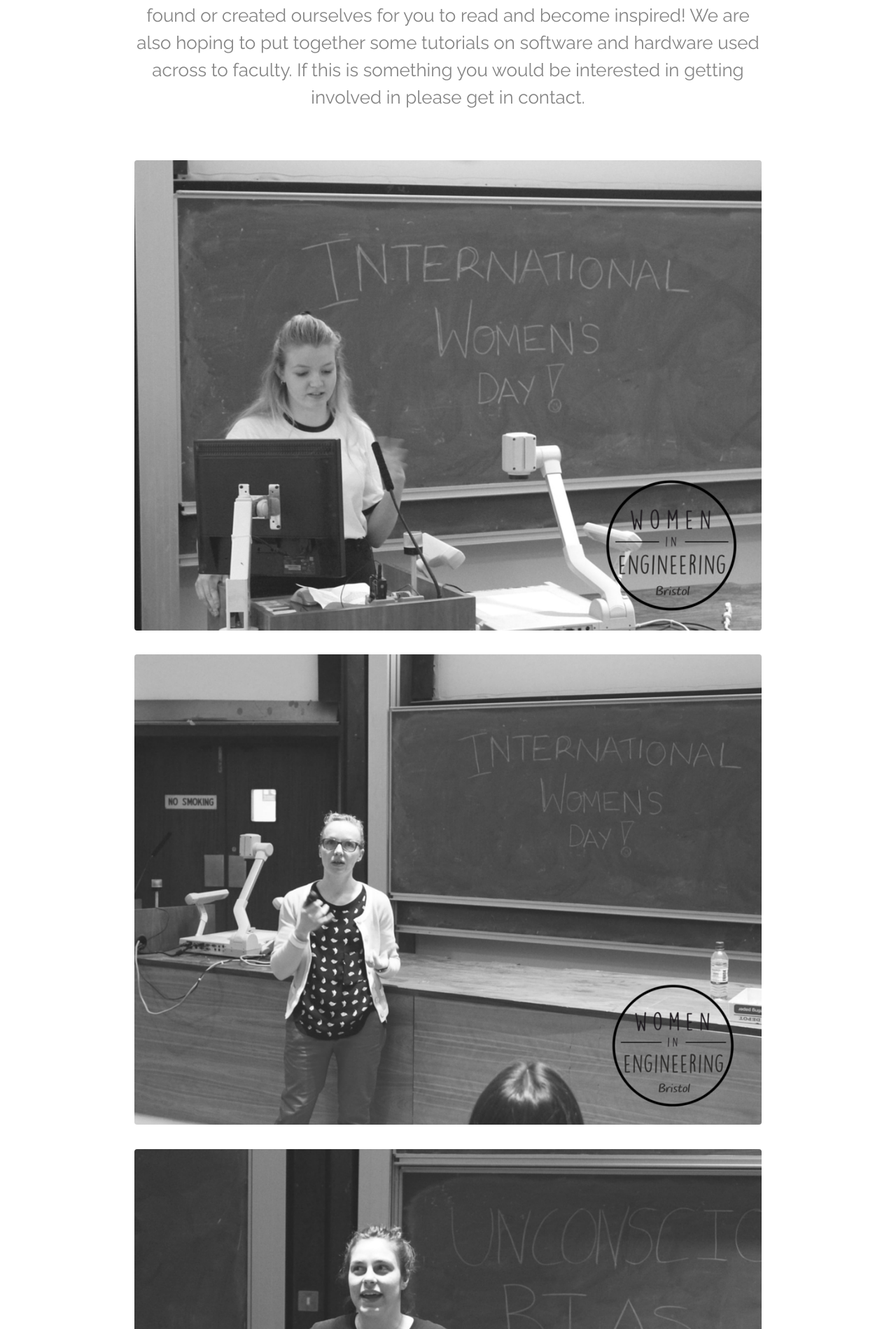
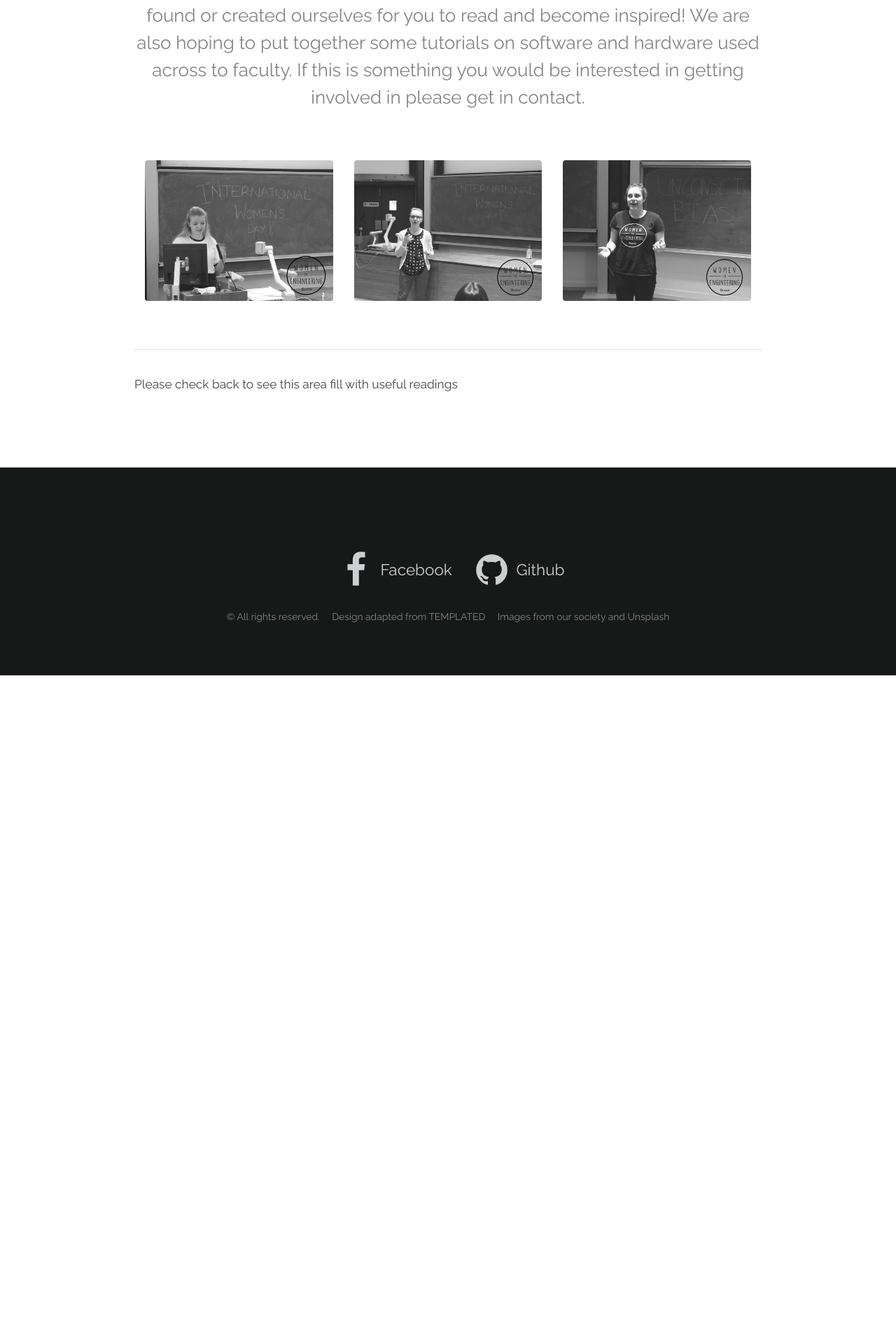
Before and after one commit to aatina/wiebristol.github.io, a Jekyll site: the page built from resources.md, in a window 1280 px wide. Shown: the part 329-2228 px from the top of the page at 70% size. Built offline with Jekyll 4.4.1, drawn with Linux system fonts in a browser that asks for light colours; after the commit the page ends 1294 px from its top, so only the background shows below that.

Commit message:
Cleanup: SCSS
Reduction of duplicated styles.
Simplification and refactoring to try to improve clarity / maintainability.

```diff
--- a/_includes/image
+++ b/_includes/image
@@ -1,3 +1,3 @@
-{% if include.page_fitted %}<span class="image fit">{% endif %}
+{% if include.full_width %}<span class="image fit">{% endif %}
 <img src="{{ "/images/" | prepend: site.base_url | append: include.image }}" alt="{{ include.alt }}" />
-{% if include.page_fitted %}</span>{% endif %}
+{% if include.full_width %}</span>{% endif %}
--- a/_layouts/page.html
+++ b/_layouts/page.html
@@ -7,7 +7,7 @@ layout: default
     {% include /partials/major-heading headline=page.headline strapline=page.strapline %}
 
     {% if page.image %}
-      {% include image image=page.image page_fitted=true %}
+      {% include image image=page.image full_width=true %}
     {% endif %}
 
     {{ content }}
--- a/_sass/_base.scss
+++ b/_sass/_base.scss
@@ -2,7 +2,7 @@
  * Reset some basic elements
  */
 body, h1, h2, h3, h4, h5, h6,
-p, blockquote, pre, hr,
+p, pre,
 dl, dd, ol, ul, figure {
     margin: 0;
     padding: 0;
@@ -32,16 +32,12 @@ body {
   	min-width: 365px;
 }
 
-
-
-/**
- * Set `margin-bottom` to maintain vertical rhythm
- */
-h1, h2, h3, h4, h5, h6,
-p, blockquote, pre,
-ul, ol, dl, figure,
-%vertical-rhythm {
-    margin-bottom: $spacing-unit / 2;
+body, input, select, textarea {
+	color: $text-color;
+	font-family: "Raleway", Helvetica, sans-serif;
+	font-size: 13pt;
+	font-weight: 400;
+	line-height: 1.65em;
 }
 
 
@@ -107,7 +103,6 @@ blockquote {
     color: $grey-color;
     font-size: 18px;
     letter-spacing: -1px;
-    font-style: italic;
     border-left: solid 4px rgba(144, 144, 144, 0.25);
   	font-style: italic;
   	margin: 0 0 2em 0;
@@ -148,13 +143,19 @@ code {
 }
 
 code {
-    padding: 1px 5px;
+  	background: rgba(144, 144, 144, 0.075);
+  	border-radius: 4px;
+  	border: solid 1px rgba(144, 144, 144, 0.25);
+  	font-family: "Courier New", monospace;
+  	font-size: 0.9em;
+  	margin: 0 0.25em;
+  	padding: 0.25em 0.65em;
 }
 
 pre {
     padding: 8px 12px;
     overflow-x: auto;
-    -webkit-overflow-scrolling: touch;
+  	-webkit-overflow-scrolling: touch;
   	font-family: "Courier New", monospace;
   	font-size: 0.9em;
   	margin: 0 0 2em 0;
@@ -191,3 +192,68 @@ pre {
         clear: both;
     }
 }
+
+
+
+strong, b {
+	color: #474747;
+	font-weight: 700;
+}
+
+em, i {
+	font-style: italic;
+}
+
+p {
+	margin: 0 0 2em 0;
+}
+
+h1, h2, h3, h4, h5, h6 {
+	color: #474747;
+	font-weight: 700;
+	line-height: 1.5em;
+	margin: 0 0 1em 0;
+
+  a {
+    color: inherit;
+  }
+}
+
+h2 {
+	font-size: 1.75em;
+}
+
+h3 {
+	font-size: 1.35em;
+}
+
+h4 {
+	font-size: 1.1em;
+}
+
+h5 {
+	font-size: 0.9em;
+}
+
+h6 {
+	font-size: 0.7em;
+}
+
+sub {
+	font-size: 0.8em;
+	position: relative;
+	top: 0.5em;
+}
+
+sup {
+	font-size: 0.8em;
+	position: relative;
+	top: -0.5em;
+}
+
+hr {
+	border: 0;
+	border-bottom: solid 1px rgba(144, 144, 144, 0.25);
+	margin: 2em 0;
+  padding: 0;
+}
--- a/_sass/_style.scss
+++ b/_sass/_style.scss
@@ -3,122 +3,12 @@
 @import url(http://fonts.googleapis.com/css?family=Raleway:700,400);
 
 /*
-	Transit by TEMPLATED
+	Adapted from Transit by TEMPLATED
 	templated.co @templatedco
 	Released for free under the Creative Commons Attribution 3.0 license (templated.co/license)
 */
 
-/* Basic */
-
-body {
-	background: #fff;
-}
-
-body, input, select, textarea {
-	color: #444;
-	font-family: "Raleway", Helvetica, sans-serif;
-	font-size: 13pt;
-	font-weight: 400;
-	line-height: 1.65em;
-}
-
-strong, b {
-	color: #474747;
-	font-weight: 700;
-}
-
-em, i {
-	font-style: italic;
-}
-
-p {
-	margin: 0 0 2em 0;
-}
-
-h1, h2, h3, h4, h5, h6 {
-	color: #474747;
-	font-weight: 700;
-	line-height: 1.5em;
-	margin: 0 0 1em 0;
-
-  a {
-    color: inherit;
-  }
-}
-
-h2 {
-	font-size: 1.75em;
-}
-
-h3 {
-	font-size: 1.35em;
-}
-
-h4 {
-	font-size: 1.1em;
-}
-
-h5 {
-	font-size: 0.9em;
-}
-
-h6 {
-	font-size: 0.7em;
-}
-
-sub {
-	font-size: 0.8em;
-	position: relative;
-	top: 0.5em;
-}
-
-sup {
-	font-size: 0.8em;
-	position: relative;
-	top: -0.5em;
-}
-
-hr {
-	border: 0;
-	border-bottom: solid 1px rgba(144, 144, 144, 0.25);
-	margin: 2em 0;
-}
-
-blockquote {
-	border-left: solid 4px rgba(144, 144, 144, 0.25);
-	font-style: italic;
-	margin: 0 0 2em 0;
-	padding: 0.5em 0 0.5em 2em;
-}
-
-code {
-	background: rgba(144, 144, 144, 0.075);
-	border-radius: 4px;
-	border: solid 1px rgba(144, 144, 144, 0.25);
-	font-family: "Courier New", monospace;
-	font-size: 0.9em;
-	margin: 0 0.25em;
-	padding: 0.25em 0.65em;
-}
-
-pre {
-	-webkit-overflow-scrolling: touch;
-	font-family: "Courier New", monospace;
-	font-size: 0.9em;
-	margin: 0 0 2em 0;
-
-  code {
-		display: block;
-		line-height: 1.75em;
-		padding: 1em 1.5em;
-		overflow-x: auto;
-	}
-}
-
-
-
 /* Section/Article */
-
 header {
   p {
     color: #858585;
@@ -174,7 +64,6 @@ header {
 
 
 /* Button */
-
 input[type="submit"],
 input[type="reset"],
 input[type="button"],
@@ -275,8 +164,9 @@ input[type="button"],
 	}
 }
 
+
+
 /* Icon */
-
 .icon {
 	text-decoration: none;
 	border-bottom: none;
@@ -380,188 +270,191 @@ input[type="button"],
   }
 }
 
+
+
 /* Image */
-
 .image {
   border-radius: 4px;
   border: 0;
   display: inline-block;
   position: relative;
-	}
 
-		.image img {
+  img {
     border-radius: 4px;
     display: block;
   }
 
-		.image.left {
+  &.left {
     float: left;
     padding: 0 1.5em 1em 0;
     top: 0.25em;
   }
 
-		.image.right {
+  &.right {
     float: right;
     padding: 0 0 1em 1.5em;
     top: 0.25em;
   }
 
-		.image.left, .image.right {
+  &.left, &.right {
     max-width: 40%;
+
+    img, img {
+      width: 100%;
+    }
   }
 
-			.image.left img, .image.right img {
-				width: 100%;
-			}
-
-		.image.fit {
+  &.fit {
     display: block;
     margin: 0 0 2em 0;
     width: 100%;
+
+    img {
+      width: 100%;
+    }
+  }
 }
 
-			.image.fit img {
-				width: 100%;
-			}
+
 
 /* List */
-
 ol {
   list-style: decimal;
   margin: 0 0 2em 0;
   padding-left: 1.25em;
+
+  li {
+    padding-left: 0.25em;
   }
-
-		ol li {
-			padding-left: 0.25em;
 }
 
 ul {
   list-style: disc;
   margin: 0 0 2em 0;
   padding-left: 1em;
-	}
 
-		ul li {
+  li {
     padding-left: 0.5em;
   }
 
-		ul.alt {
+  &.alt {
     list-style: none;
     padding-left: 0;
-		}
 
-			ul.alt li {
+    li {
       border-top: solid 1px rgba(144, 144, 144, 0.25);
       padding: 0.5em 0;
-			}
 
-				ul.alt li:first-child {
+      &:first-child {
         border-top: 0;
         padding-top: 0;
       }
+    }
+  }
 
-		ul.unstyled {
+  &.unstyled {
     list-style: none;
     padding-left: 0;
+
+    & li {
+      padding: 0.4em 0;
+    }
   }
 
-			ul.unstyled li {
-				padding: 0.4em 0;
-			}
-
-		ul.icons {
+  &.icons {
     cursor: default;
     list-style: none;
     padding-left: 0;
-		}
 
-			ul.icons li {
+    & li {
       display: inline-block;
       padding: 0 1em 0 0;
-			}
 
-				ul.icons li:last-child {
+      &:last-child {
         padding-right: 0;
       }
 
-				ul.icons li .icon:before {
+      .icon:before {
         font-size: 2em;
       }
+    }
+  }
 
-		ul.actions {
+  &.actions {
     cursor: default;
     list-style: none;
     padding-left: 0;
-		}
 
-			ul.actions li {
+    li {
       display: inline-block;
       padding: 0 1em 0 0;
       vertical-align: middle;
+
+      &:last-child {
+        padding-right: 0;
+      }
     }
 
-				ul.actions li:last-child {
-					padding-right: 0;
-				}
-
-			ul.actions.small li {
+    &.small li {
       padding: 0 0.5em 0 0;
     }
 
-			ul.actions.vertical li {
+    &.vertical li {
       display: block;
       padding: 1em 0 0 0;
-			}
 
-				ul.actions.vertical li:first-child {
+      &:first-child {
         padding-top: 0;
       }
 
-				ul.actions.vertical li > * {
+      & > * {
         margin-bottom: 0;
       }
-
-			ul.actions.vertical.small li {
-				padding: 0.5em 0 0 0;
     }
 
-				ul.actions.vertical.small li:first-child {
+    &.small li {
+      padding: 0.5em 0 0 0;
+
+      &:first-child {
         padding-top: 0;
       }
+    }
 
-			ul.actions.fit {
+    &.fit {
       display: table;
       margin-left: -1em;
       padding: 0;
       table-layout: fixed;
       width: calc(100% + 1em);
+
+      li {
+        display: table-cell;
+        padding: 0 0 0 1em;
+
+        & > * {
+          margin-bottom: 0;
+        }
       }
 
-				ul.actions.fit li {
-					display: table-cell;
-					padding: 0 0 0 1em;
-				}
-
-					ul.actions.fit li > * {
-						margin-bottom: 0;
-					}
-
-				ul.actions.fit.small {
+      &.small {
         margin-left: -0.5em;
         width: calc(100% + 0.5em);
+
+        li {
+          padding: 0 0 0 0.5em;
         }
-
-					ul.actions.fit.small li {
-						padding: 0 0 0 0.5em;
+      }
+    }
+  }
 }
 
 dl {
 	margin: 0 0 2em 0;
 }
 
+
+
 /* Table */
-
 .table-wrapper {
 	-webkit-overflow-scrolling: touch;
 	overflow-x: auto;
@@ -632,7 +525,6 @@ table {
 
 
 /* Header */
-
 header.main {
   display: -webkit-flex;
   display: flex;
@@ -675,8 +567,9 @@ header.main {
   }
 }
 
+
+
 /* Banner */
-
 .banner {
 	background-color: #4D4F4F;
 	color: #ffffff;
@@ -746,8 +639,9 @@ header.main {
 	}
 }
 
+
+
 /* Wrapper */
-
 section.content, footer.content, article.content {
 	padding: 6em 0em 4em;
 
@@ -808,9 +702,7 @@ section.content, footer.content, article.content {
 
 
 
-/**
- * Committee Members
- */
+/* Committee Members */
 .committee {
   display: -webkit-flex;
   display: flex;
@@ -868,6 +760,46 @@ section.content, footer.content, article.content {
   }
 }
 
+
+/* Columns */
+.columns {
+  display: -webkit-flex;
+  display: flex;
+  -webkit-flex-wrap: wrap;
+  flex-wrap: wrap;
+  -webkit-justify-content: space-around;
+  justify-content: space-around;
+  width: 100%;
+  height: auto;
+
+  * {
+    display: inline-block;
+  }
+
+  &.two * {
+    max-width: 49%;
+
+    * {
+      max-width: 100%;
+    }
+  }
+
+  &.three * {
+    max-width: 30%;
+
+    * {
+      max-width: 100%;
+    }
+  }
+
+  &.four * {
+    max-width: 24%;
+
+    * {
+      max-width: 100%;
+    }
+  }
+}
 
 
 /* Footer */
--- a/_sass/_syntax-highlighting.scss
+++ b/_sass/_syntax-highlighting.scss
@@ -3,7 +3,6 @@
  */
 .highlight {
     background: #fff;
-    @extend %vertical-rhythm;
 
     .highlighter-rouge & {
       background: #eef;
--- a/css/main.scss
+++ b/css/main.scss
@@ -14,8 +14,8 @@ $base-line-height: 1.5;
 
 $spacing-unit:     30px;
 
-$text-color:       #111;
-$background-color: #fdfdfd;
+$text-color:       #444;
+$background-color: #fff;
 $brand-color:      #2a7ae2;
 
 $grey-color:       #828282;
--- a/resources.md
+++ b/resources.md
@@ -7,9 +7,11 @@ strapline: We have put together a collection of helpful websites or writings we
 excerpt: Resources to support women in engineering and discuss some of the key issues.
 ---
 
-{% include image image="iwdalexis.png" alt="Alexis" page_fitted=true %}
-{% include image image="iwdhelen.png" alt="Helen" page_fitted=true %}
-{% include image image="iwdeve.png" alt="Eve" page_fitted=true %}
+<div class="columns three">
+  {% include image image="iwdalexis.png" alt="Alexis" full_width=true %}
+  {% include image image="iwdhelen.png" alt="Helen" full_width=true %}
+  {% include image image="iwdeve.png" alt="Eve" full_width=true %}
+</div>
 
 ----
 
```
Lines whose indentation alone changed are shown as unchanged.
